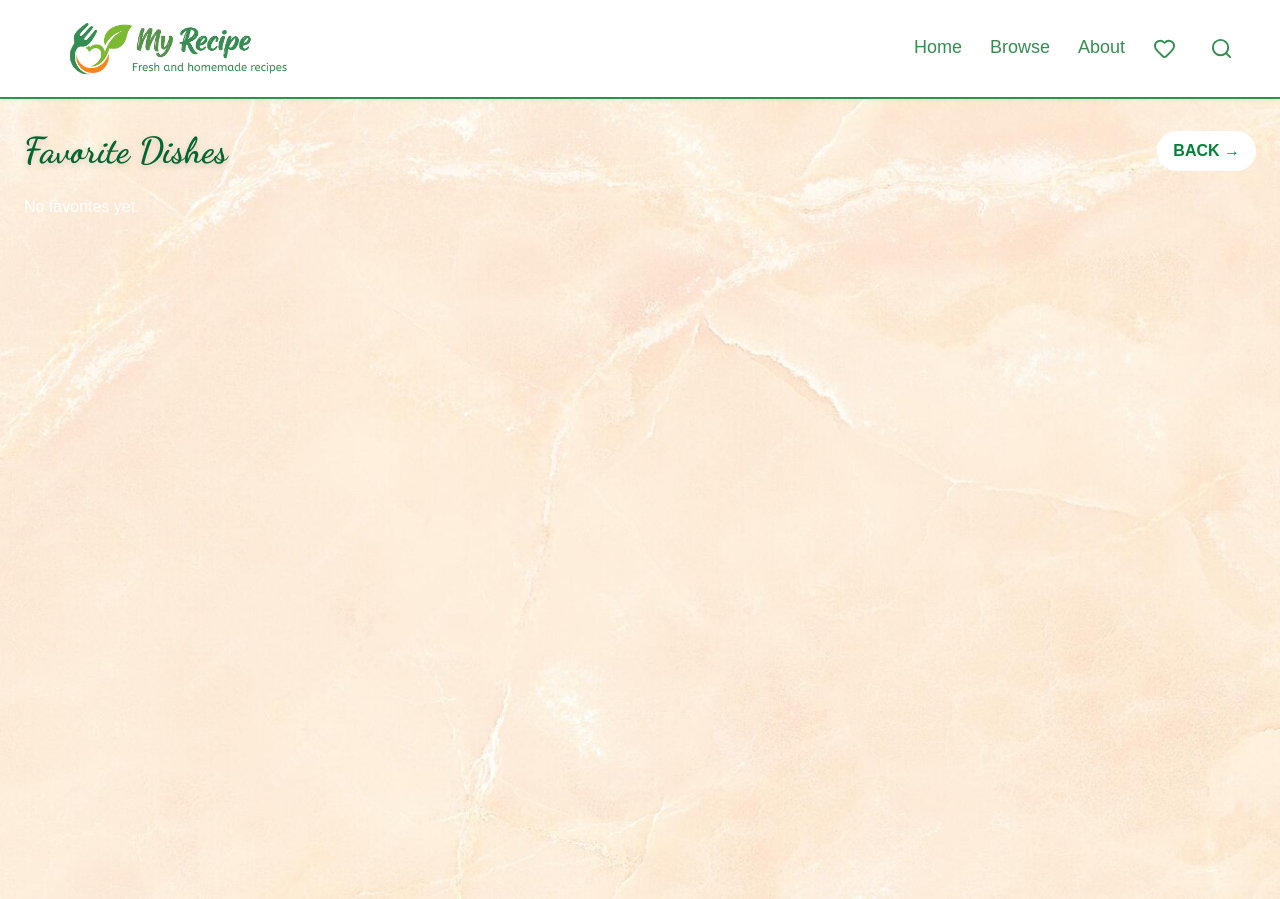
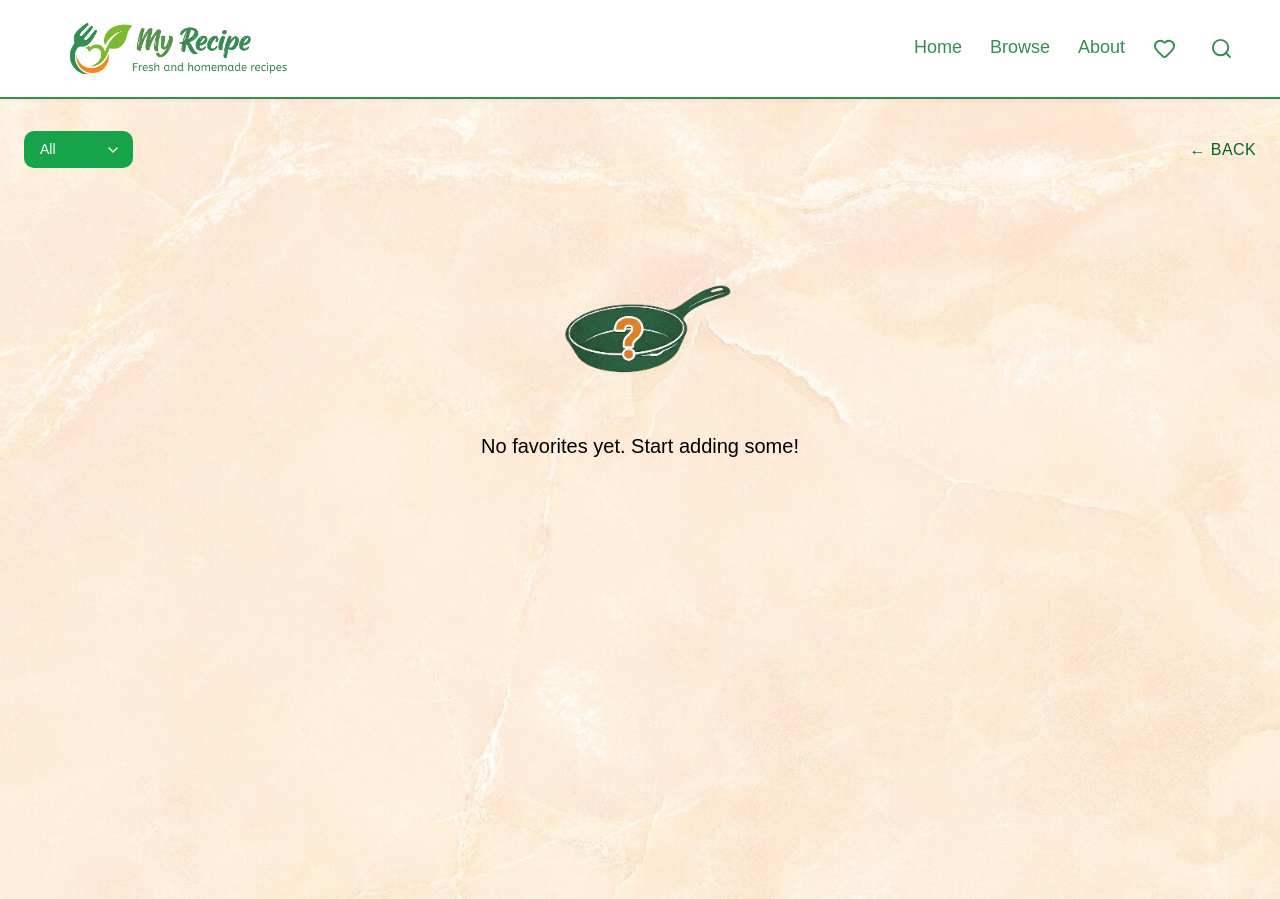
Before and after one commit to MiaMadz/my_recipe, a Next.js app in the folder myrecipe-app/: page /Favorite in a window 1280 px wide. Built offline with nearby package versions, Linux system fonts and the light colour scheme.

Commit message:
Fix back button consistency and add no-favorites icon

```diff
--- a/myrecipe-app/app/Pages/DetailPage.js
+++ b/myrecipe-app/app/Pages/DetailPage.js
@@ -3,7 +3,13 @@ import { useDispatch, useSelector } from 'react-redux'
 import { addFavorite, removeFavorite } from '../rtk/favoriteSlice'
 import { useRouter, useSearchParams } from 'next/navigation'
 import { useGetRecipeByIdQuery } from '../rtk/recipeApi'
+import { Dancing_Script } from 'next/font/google'
 import styles from './DetailPage.module.css'
+
+const dancing = Dancing_Script({
+  subsets: ['latin'],
+  weight: ['700'],
+})
 
 export default function DetailPage({ id }) {
     const router = useRouter()
@@ -52,7 +58,13 @@ export default function DetailPage({ id }) {
 
     return (
         <div className={styles.detailContainer}>
-            <button className={styles.backButton} onClick={handleBack}>← BACK</button>
+
+            <div className={styles.headerRow}>
+                <h2 className={`${dancing.className} ${styles.pageTitle}`}>
+                    Recipe for {meal.strMeal}
+                </h2>
+                <button className={styles.backButton} onClick={handleBack}>← BACK</button>
+            </div>
 
             <div className={styles.mainContent}>
                 <div className={styles.leftSection}>
--- a/myrecipe-app/app/Pages/FavoritePage.js
+++ b/myrecipe-app/app/Pages/FavoritePage.js
@@ -1,18 +1,51 @@
 'use client'
 
+import { useState } from 'react'
 import { useSelector } from "react-redux"
 import { useRouter } from "next/navigation"
-import { Dancing_Script } from 'next/font/google'
+import { ChevronDown } from 'lucide-react'
+import Image from 'next/image'
 import MealCard from "../Components/MealCard"
 
-const dancing = Dancing_Script({
-  subsets: ['latin'],
-  weight: ['700'],
-})
+const categories = ['All', 'Seafood', 'Chicken']
 
 export default function FavoritePage() {
   const favorites = useSelector((state) => state.favorites.favorites)
   const router = useRouter()
+  const [selectedCategory, setSelectedCategory] = useState('All')
+
+  const filteredFavorites = selectedCategory === 'All'
+    ? favorites
+    : favorites.filter(meal =>
+        meal.strCategory?.toLowerCase() === selectedCategory.toLowerCase()
+      )
+
+  const selectStyle = {
+    appearance: 'none',
+    WebkitAppearance: 'none',
+    padding: '8px 40px 8px 16px',
+    borderRadius: '10px',
+    color: 'white',
+    background: '#16A34A',
+    fontSize: '14px',
+    fontWeight: '500',
+    cursor: 'pointer',
+    border: 'none',
+    outline: 'none',
+  }
+
+  const wrapperStyle = {
+    position: 'relative',
+    display: 'flex',
+    alignItems: 'center',
+  }
+
+  const iconStyle = {
+    position: 'absolute',
+    right: '12px',
+    color: 'white',
+    pointerEvents: 'none',
+  }
 
   return (
     <div
@@ -22,22 +55,44 @@ export default function FavoritePage() {
       <div className="max-w-7xl mx-auto px-6 py-8">
 
         <div className="flex justify-between items-center mb-6">
-          <h1 className={`${dancing.className} text-4xl text-green-800 drop-shadow-md`}>
-            Favorite Dishes
-          </h1>
+          <div style={wrapperStyle}>
+            <select
+              value={selectedCategory}
+              onChange={(e) => setSelectedCategory(e.target.value)}
+              style={selectStyle}
+            >
+              {categories.map((c) => (
+                <option key={c} value={c}>{c}</option>
+              ))}
+            </select>
+            <ChevronDown size={16} style={iconStyle} />
+          </div>
+
           <button
             onClick={() => router.back()}
-            className="text-green-700 bg-white font-semibold px-4 py-2 rounded-full hover:bg-green-50 transition"
+            className="text-green-800 font-medium tracking-wide hover:text-green-600 transition"
           >
-            BACK →
+            ← BACK
           </button>
         </div>
 
-        {favorites.length === 0 ? (
-          <p className="text-white">No favorites yet.</p>
+        {filteredFavorites.length === 0 ? (
+          <div className="col-span-full flex flex-col items-center justify-center mt-20">
+            <Image
+              src="/images/NoRecipeAvailable.png"
+              alt="No favorites available"
+              width={200}
+              height={200}
+            />
+            <p className="text-black text-xl mt-4">
+              {favorites.length === 0
+                ? 'No favorites yet. Start adding some!'
+                : `No ${selectedCategory} dishes in your favorites yet.`}
+            </p>
+          </div>
         ) : (
           <div className="grid grid-cols-1 sm:grid-cols-2 md:grid-cols-3 gap-8">
-            {favorites.map((meal) => (
+            {filteredFavorites.map((meal) => (
               <MealCard key={meal.idMeal} meal={meal} />
             ))}
           </div>
```
Also changed, not shown: myrecipe-app/app/Pages/DetailPage.module.css (+22 -6 lines).
